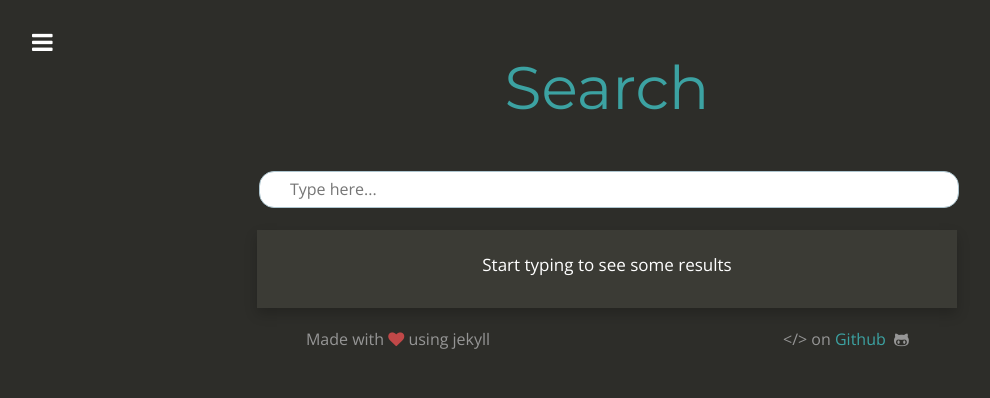
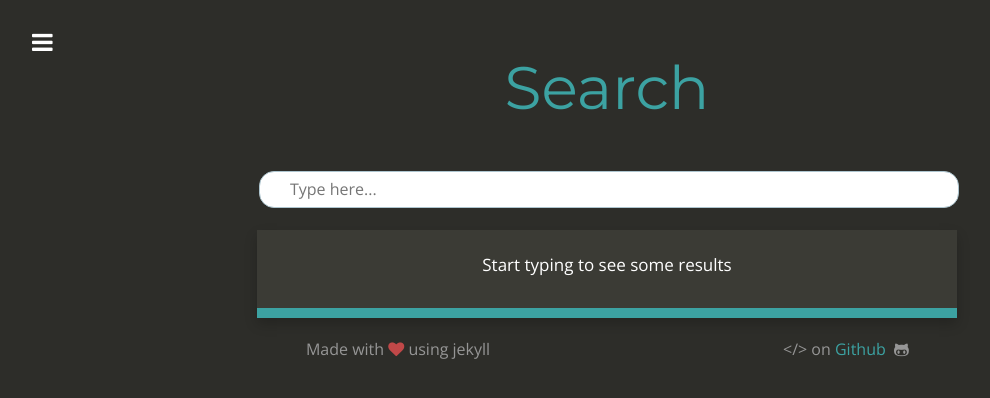
Before and after one commit to jacobtomlinson/carte-noire, a Jekyll site: the page built from search.html, in a window 1280 px wide. Shown: the top 398 px of the page, without its empty margins (18-1008 px from the left). Built offline with Jekyll 4.4.1, drawn with Linux system fonts in a browser that asks for light colours; nearby versions of some CDN libraries; Markdown is read by kramdown in place of the engine named in the settings.

Commit message:
Style changes to add more colour.

```diff
--- a/_config.yml
+++ b/_config.yml
@@ -10,6 +10,7 @@ google_analytics:
 disqus_account: cartenoir
 github_repository: https://github.com/jacobtomlinson/carte-noire
 addthis_id: ra-513c6fa83da6ec67
+post_limit: 5
 
 # Social usernames/URLs
 twitter_username: _jacobtomlinson
--- a/css/style.scss
+++ b/css/style.scss
@@ -131,6 +131,7 @@ ul {
 	padding-right: 30px;
 	margin-top: 20px;
 	box-shadow: 0px 0px 0px 0px, 0px 6px 12px rgba(0, 0, 0, 0.2);
+	border-bottom: 5px solid $light-blue;
 }
 
 #my-menu {
@@ -226,6 +227,10 @@ ul {
 		}
 	}
 
+	.content-panel:nth-of-type(1) {
+		border-bottom: 10px solid $light-blue;
+	}
+
 	.author-header {
 		font-family: 'Montserrat', sans-serif;
 		color: $light-blue;
@@ -272,6 +277,7 @@ ul {
 		h2 {
 			margin-bottom: 30px;
 			color: $light-blue;
+			font-size: 26px;
 		}
 
 		ul {
@@ -280,6 +286,27 @@ ul {
 
 			li {
 				margin-bottom: 15px;
+				font-size: 32px;
+
+				a:hover {
+					color: $light-medium;
+				}
+
+				small {
+					font-size: 14px;
+					margin-top: -10px;
+					padding-top: 0px;
+					color: $light-medium;
+				}
+
+			}
+
+			li:nth-last-of-type(1) {
+
+				small {
+					font-size: 16px;
+				}
+
 			}
 		}
 
--- a/index.html
+++ b/index.html
@@ -34,10 +34,11 @@ layout: default
               <h2>Latest Articles</h2>
 
               <ul>
-                  {% for post in site.posts | limit: 5 %}
+                  {% for post in site.posts | limit: site.post_limit %}
 
                       <li>
                           <a href="{{ post.url | prepend: site.baseurl }}">{{ post.title }}</a>
+                          <small class="hidden-xs">{{ post.date | date: "%B %-d, %Y" }}</small>
                       </li>
 
                   {% endfor %}
```
